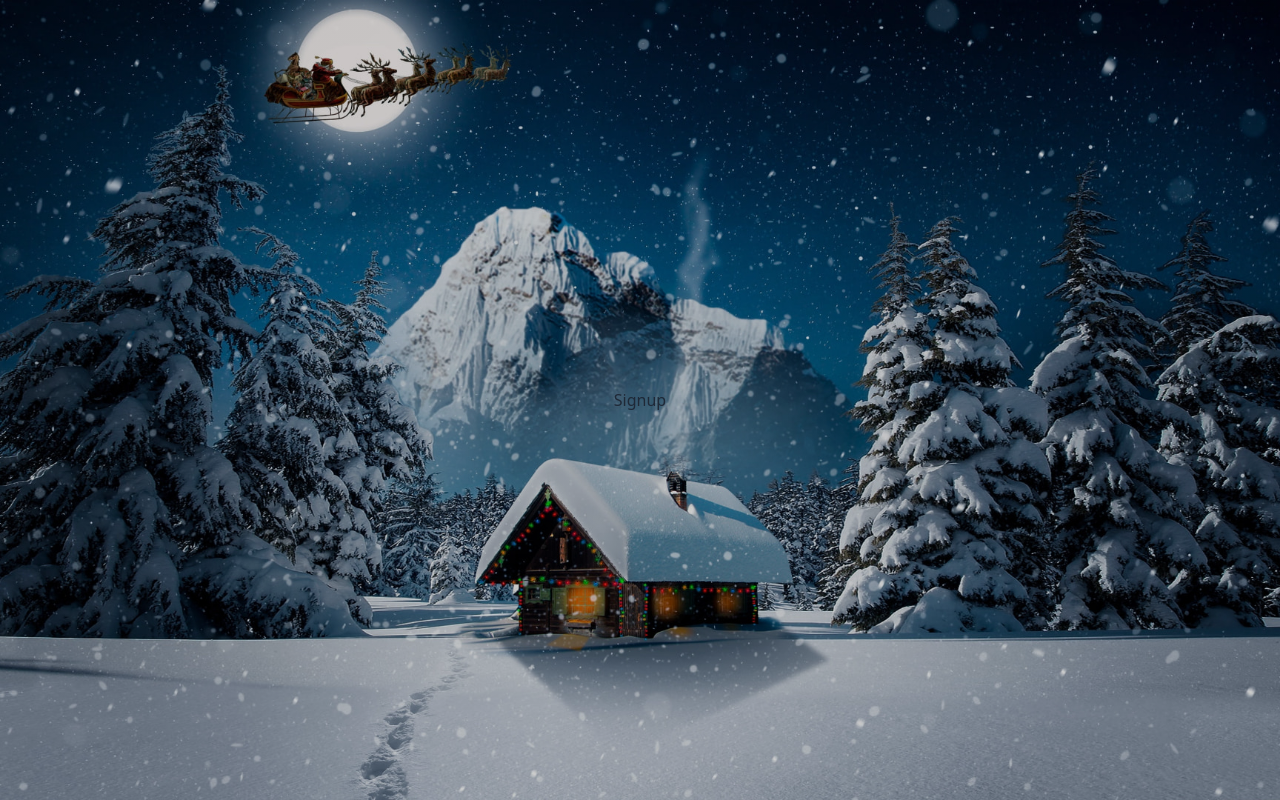
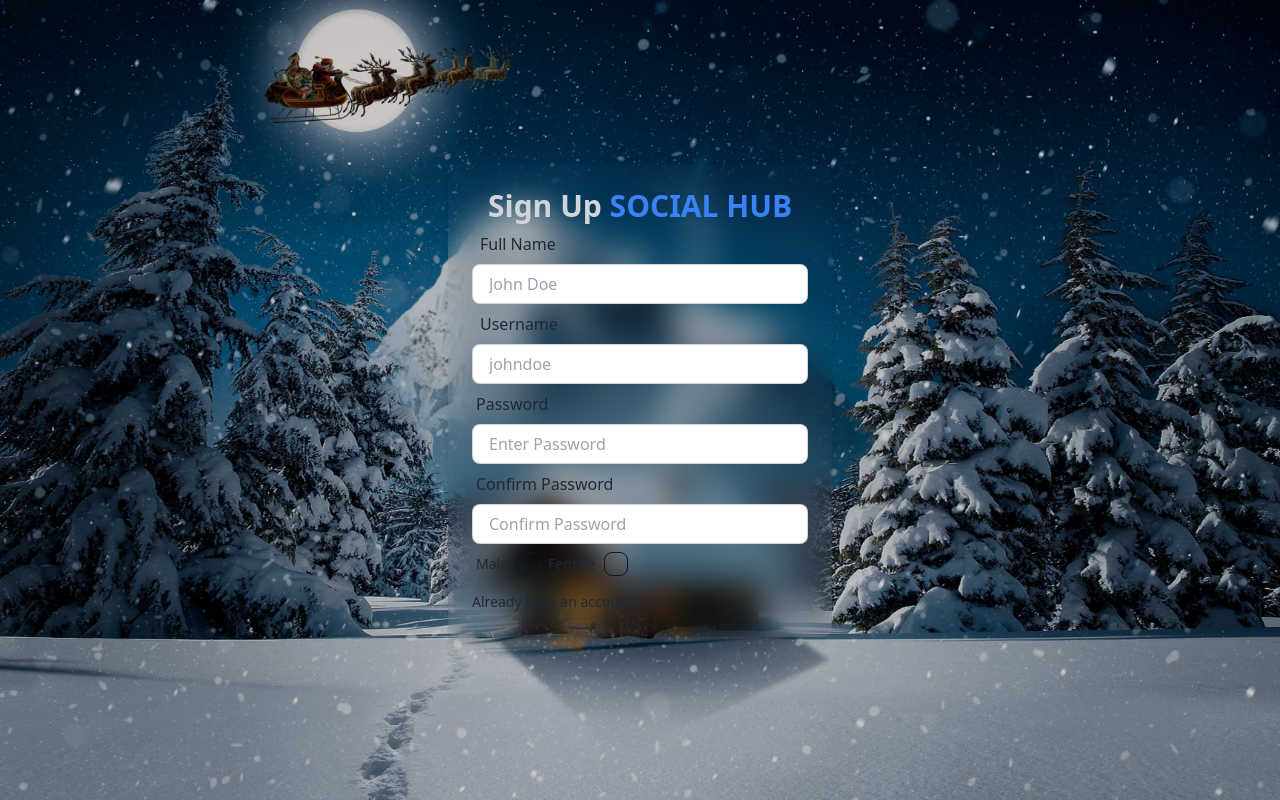
Before and after one commit to samarth-5/Social-Hub, a React (Vite) app in the folder client/: page /signup in a window 1280 px wide. Built offline with nearby package versions, Linux system fonts and the light colour scheme.

Commit message:
completed signup page

```diff
--- a/client/src/pages/Login.jsx
+++ b/client/src/pages/Login.jsx
@@ -13,7 +13,7 @@ export default function Login() {
 			<div className='w-full p-6 rounded-lg shadow-md bg-gray-400 bg-clip-padding backdrop-filter backdrop-blur-lg bg-opacity-0'>
 				<h1 className='text-3xl font-semibold text-center text-gray-300'>
 					Login
-					<span className='text-blue-500'> ChatApp</span>
+					<span className='text-blue-500'> SOCIAL HUB</span>
 				</h1>
 
 				<form onSubmit={handleSubmit}>
--- a/client/src/pages/Signup.jsx
+++ b/client/src/pages/Signup.jsx
@@ -1,7 +1,128 @@
-import React from 'react'
+import { Link } from "react-router-dom";
+import { useState } from "react";
 
 export default function Signup() {
+
+  const [inputs, setInputs] = useState({
+		fullName: "",
+		username: "",
+		password: "",
+		confirmPassword: "",
+		gender: "",
+	});
+
+  const GenderCheckbox = ({ onCheckboxChange, selectedGender }) => {
+    return (
+      <div className='flex'>
+        <div className='form-control'>
+          <label className={`label gap-2 cursor-pointer ${selectedGender === "male" ? "selected" : ""} `}>
+            <span className='label-text'>Male</span>
+            <input
+              type='checkbox'
+              className='checkbox border-slate-900'
+              checked={selectedGender === "male"}
+              onChange={() => onCheckboxChange("male")}
+            />
+          </label>
+        </div>
+        <div className='form-control'>
+          <label className={`label gap-2 cursor-pointer  ${selectedGender === "female" ? "selected" : ""}`}>
+            <span className='label-text'>Female</span>
+            <input
+              type='checkbox'
+              className='checkbox border-slate-900'
+              checked={selectedGender === "female"}
+              onChange={() => onCheckboxChange("female")}
+            />
+          </label>
+        </div>
+      </div>
+    );
+  };
+
+  const handleCheckboxChange = (gender) => {
+		setInputs({ ...inputs, gender });
+	};
+
+  const handleSubmit=()=>{}
+
   return (
-    <div>Signup</div>
-  )
+		<div className='flex flex-col items-center justify-center min-w-96 mx-auto'>
+			<div className='w-full p-6 rounded-lg shadow-md bg-gray-400 bg-clip-padding backdrop-filter backdrop-blur-lg bg-opacity-0'>
+				<h1 className='text-3xl font-semibold text-center text-gray-300'>
+					Sign Up <span className='text-blue-500'> SOCIAL HUB</span>
+				</h1>
+
+				<form onSubmit={handleSubmit}>
+					<div>
+						<label className='label p-2'>
+							<span className='text-base label-text'>Full Name</span>
+						</label>
+						<input
+							type='text'
+							placeholder='John Doe'
+							className='w-full input input-bordered  h-10'
+							value={inputs.fullName}
+							onChange={(e) => setInputs({ ...inputs, fullName: e.target.value })}
+						/>
+					</div>
+
+					<div>
+						<label className='label p-2 '>
+							<span className='text-base label-text'>Username</span>
+						</label>
+						<input
+							type='text'
+							placeholder='johndoe'
+							className='w-full input input-bordered h-10'
+							value={inputs.username}
+							onChange={(e) => setInputs({ ...inputs, username: e.target.value })}
+						/>
+					</div>
+
+					<div>
+						<label className='label'>
+							<span className='text-base label-text'>Password</span>
+						</label>
+						<input
+							type='password'
+							placeholder='Enter Password'
+							className='w-full input input-bordered h-10'
+							value={inputs.password}
+							onChange={(e) => setInputs({ ...inputs, password: e.target.value })}
+						/>
+					</div>
+
+					<div>
+						<label className='label'>
+							<span className='text-base label-text'>Confirm Password</span>
+						</label>
+						<input
+							type='password'
+							placeholder='Confirm Password'
+							className='w-full input input-bordered h-10'
+							value={inputs.confirmPassword}
+							onChange={(e) => setInputs({ ...inputs, confirmPassword: e.target.value })}
+						/>
+					</div>
+
+					<GenderCheckbox onCheckboxChange={handleCheckboxChange} selectedGender={inputs.gender} />
+
+					<Link
+						to={"/login"}
+						className='text-sm hover:underline hover:text-blue-600 mt-2 inline-block'
+						href='#'
+					>
+						Already have an account?
+					</Link>
+
+					{/* <div>
+						<button className='btn btn-block btn-sm mt-2 border border-slate-700' disabled={loading}>
+							{loading ? <span className='loading loading-spinner'></span> : "Sign Up"}
+						</button>
+					</div> */}
+				</form>
+			</div>
+		</div>
+	);
 }
```
